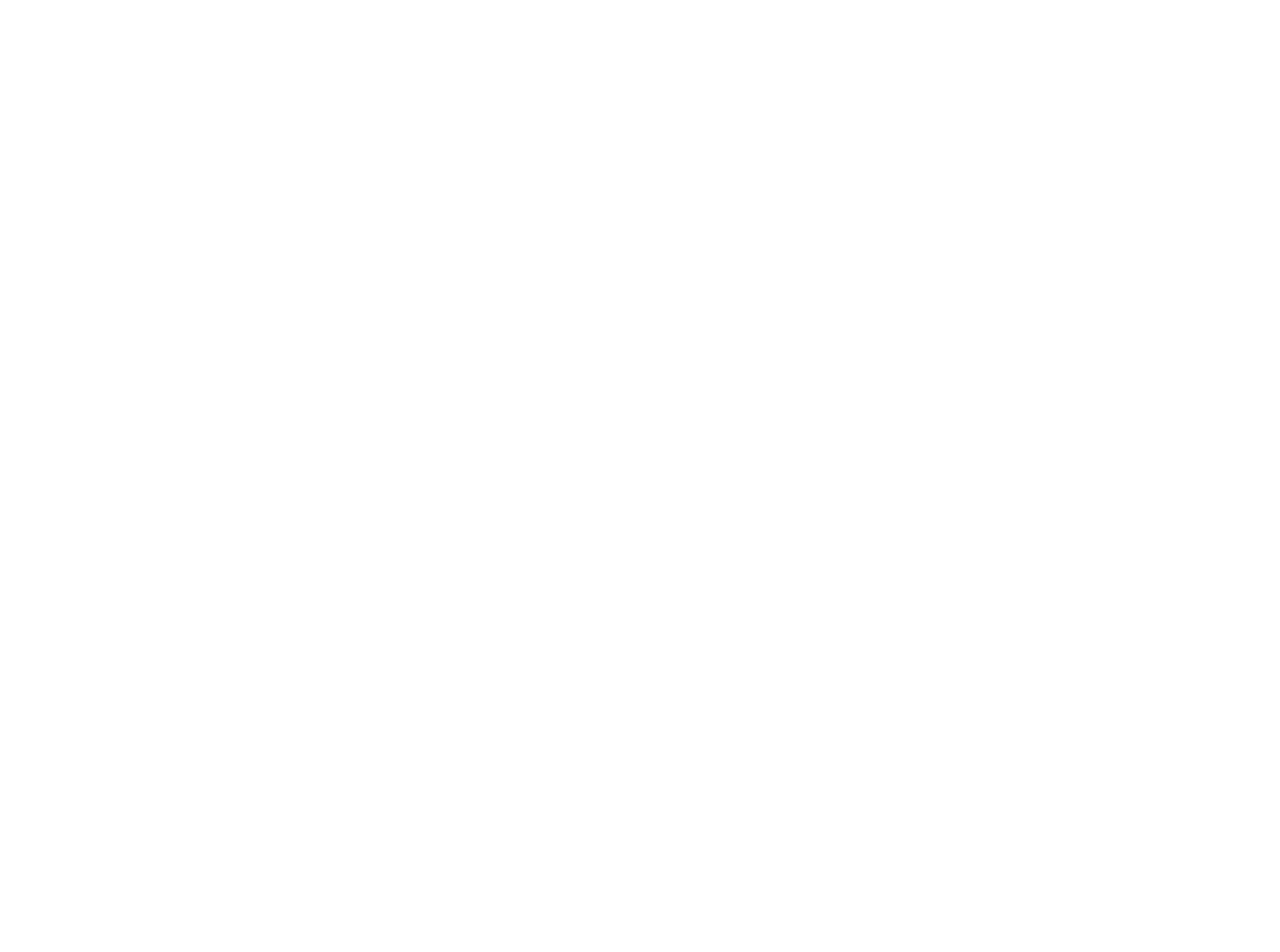
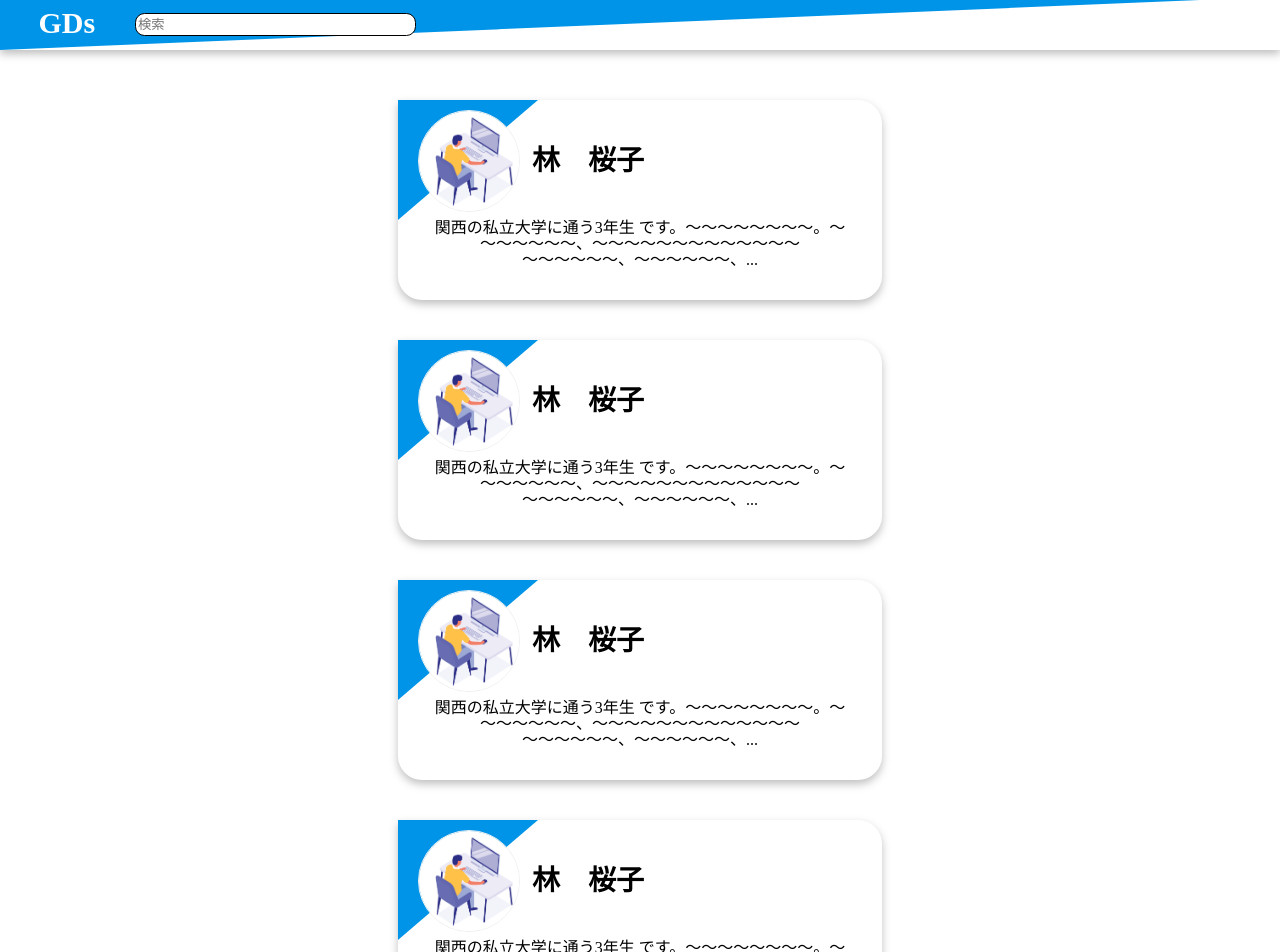
Before and after one commit to minamihiroto/GDs, a React (Create React App) app in the folder front/: page /follow in a window 1280 px wide. Shown: the top 952 px of the page. Before the commit the page ends 800 px from the top, so only its background shows below. Built offline with nearby package versions, Linux system fonts and the light colour scheme.

Commit message:
✨Add FollowPage

```diff
--- a/front/src/Routes.tsx
+++ b/front/src/Routes.tsx
@@ -1,6 +1,6 @@
 import React from "react";
 import { Switch, Route, BrowserRouter } from "react-router-dom";
-import { Login, Register, Home ,Search,User} from "./pages";
+import { Login, Register, Home ,Search,User,Follow} from "./pages";
 
 const Routes = () => {
   return (
@@ -11,6 +11,7 @@
         <Route exact path="/register" component={Register} />
         <Route exact path="/search" component={Search} />
         <Route exact path="/user" component={User} />
+        <Route exact path="/follow" component={Follow} />
       </Switch>
     </BrowserRouter>
   );
--- /dev/null
+++ b/front/src/pages/Follow.tsx
@@ -0,0 +1,32 @@
+import React, { FunctionComponent } from "react";
+import styled from "styled-components";
+import { Header, Footer, UserBlock } from "../components/layout";
+import { Link } from "react-router-dom";
+
+const Main = styled.main`
+padding-top:100px;
+display:flex;
+flex-direction:column;
+align-items:center;
+max-width: 1440px;
+margin: 0 auto;
+
+`;
+
+const Follow: FunctionComponent = () => {
+  return (
+    <>
+      <Header />
+      <Main>
+        <UserBlock />
+        <UserBlock />
+        <UserBlock />
+        <UserBlock />
+        <UserBlock />
+      </Main>
+      <Footer />
+    </>
+  );
+};
+
+export default Follow;
--- a/front/src/pages/index.tsx
+++ b/front/src/pages/index.tsx
@@ -2,6 +2,7 @@
 import Login from "./Login";
 import Register from "./Register";
 import Search from "./Search";
-import User from "./User"
+import User from "./User";
+import Follow from "./Follow";
 
-export { Home, Login, Register, Search, User };
+export { Home, Login, Register, Search, User ,Follow };
```
